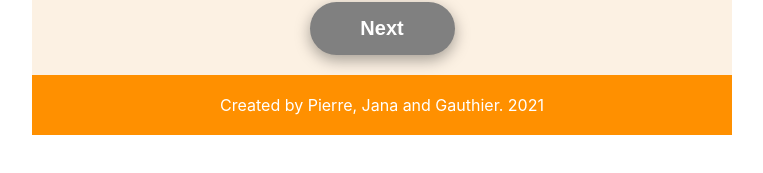
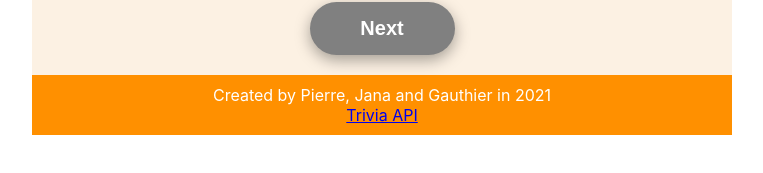
Before and after one commit to vmalep/witty, a React (Create React App) app: page / in a window 1280 px wide. Shown: the part 511-684 px from the top of the page, without its empty margins (258-1021 px from the left). Built offline with nearby package versions, Linux system fonts and the light colour scheme.

Commit message:
adding Trivia API link

```diff
--- a/src/components/Footer.js
+++ b/src/components/Footer.js
@@ -1,7 +1,8 @@
 const Footer = () => {
     return (
     <footer>
-        <p className="footer-text">Created by Pierre, Jana and Gauthier. 2021</p>
+        <p className="footer-text">Created by Pierre, Jana and Gauthier in 2021<br/>
+        <a href="https://opentdb.com/api_config.php">Trivia API</a></p>
     </footer>
     );
 };
```
